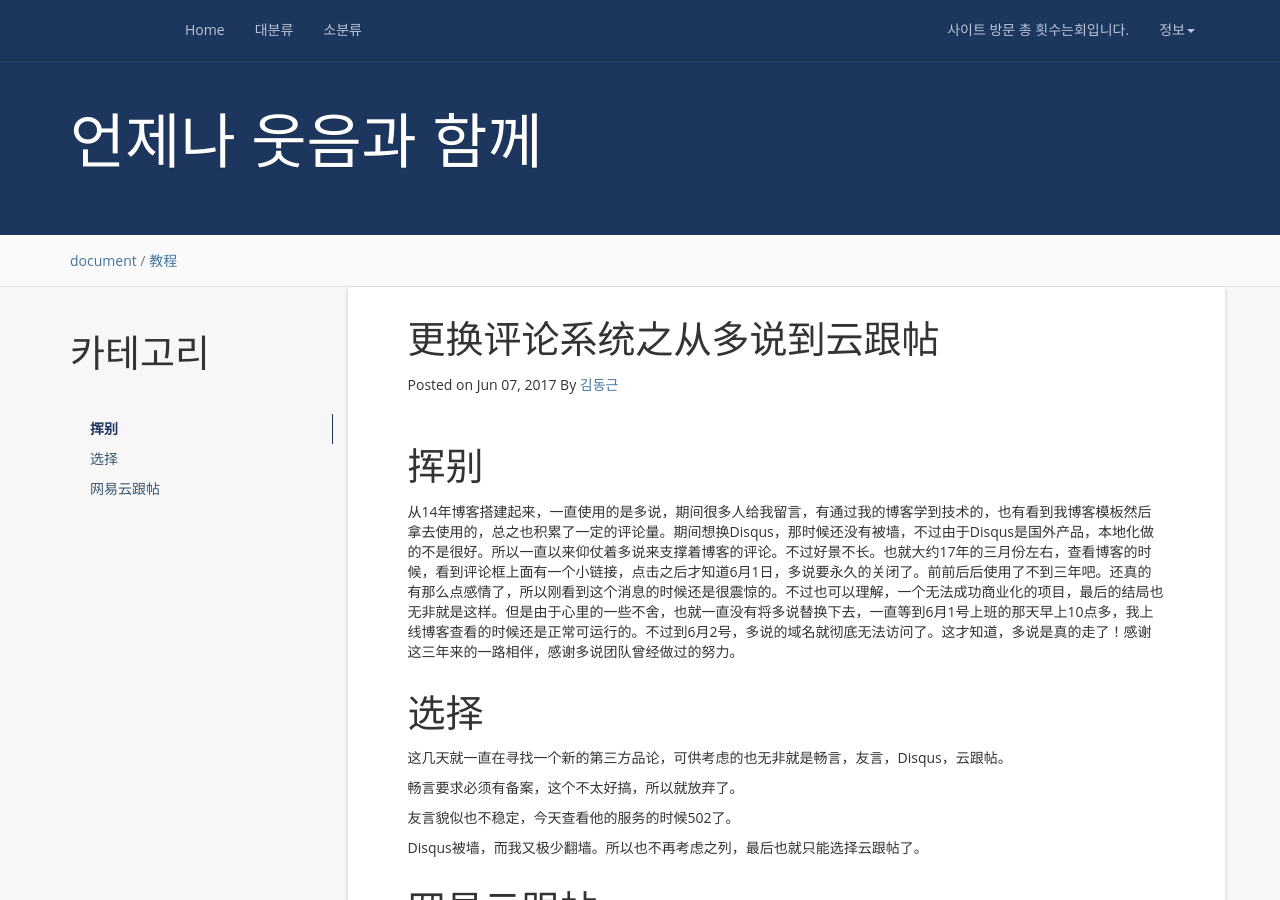
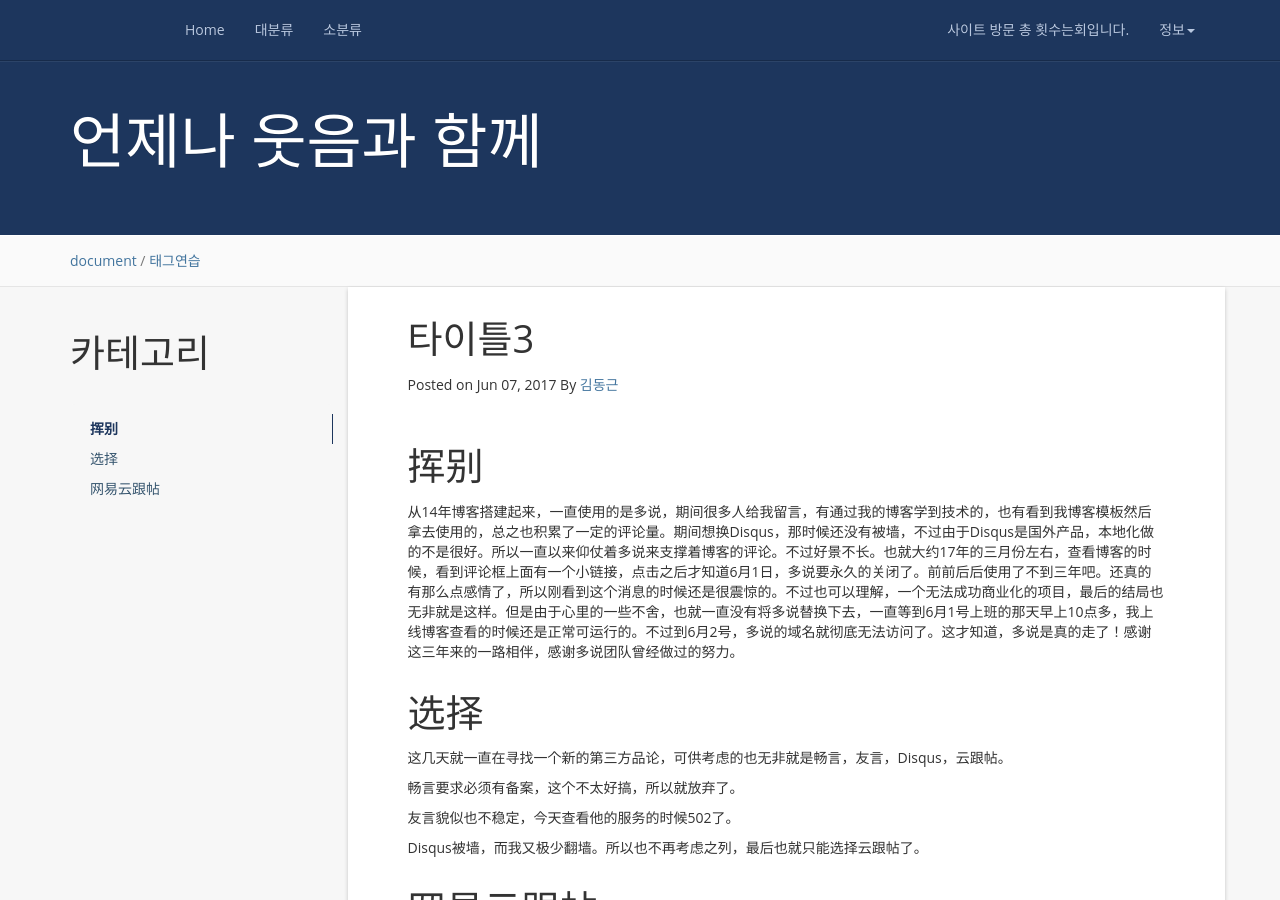
Before and after one commit to testall0836/testall0836.github.io, a Jekyll site: the page built from _posts/2017-06-08-change-the-comment-provider-to-yuntentie.md, in a window 1280 px wide and 900 px high. Built offline with Jekyll 4.4.1, drawn with Linux system fonts in a browser that asks for light colours; nearby versions of some CDN libraries; a script that is not in the unit is left out; comment, search, counter and statistics services are not loaded.

Commit message:
chg posting

```diff
--- a/_posts/2017-06-08-change-the-comment-provider-to-yuntentie.md
+++ b/_posts/2017-06-08-change-the-comment-provider-to-yuntentie.md
@@ -1,9 +1,9 @@
 ---
 layout: post
-title:  更换评论系统之从多说到云跟帖
+title:  타이틀3
 date:   2017-06-08 00:00:00 +0800
 categories: document
-tag: 教程
+tag: 태그연습
 ---
 
 * content
```
Also changed, not shown: _posts/2016-08-27-how-to-use-this-jekyll-theme.md (+1 -1 lines), _posts/2017-07-24-abandon-the-comment-feature.md (+2 -2 lines).
